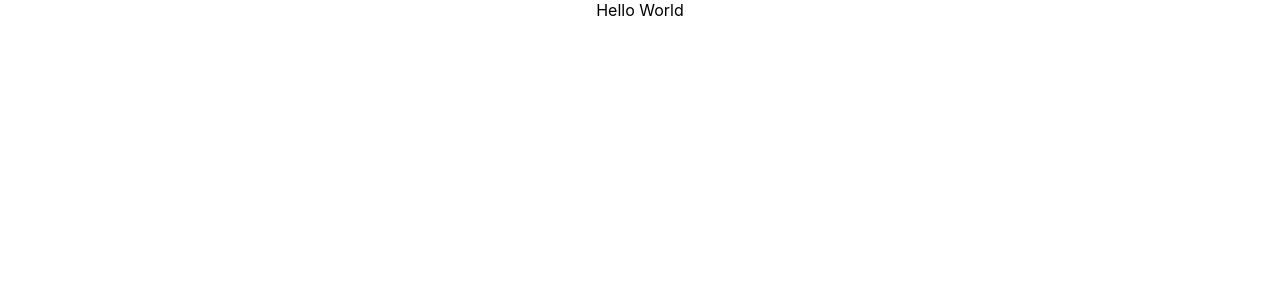
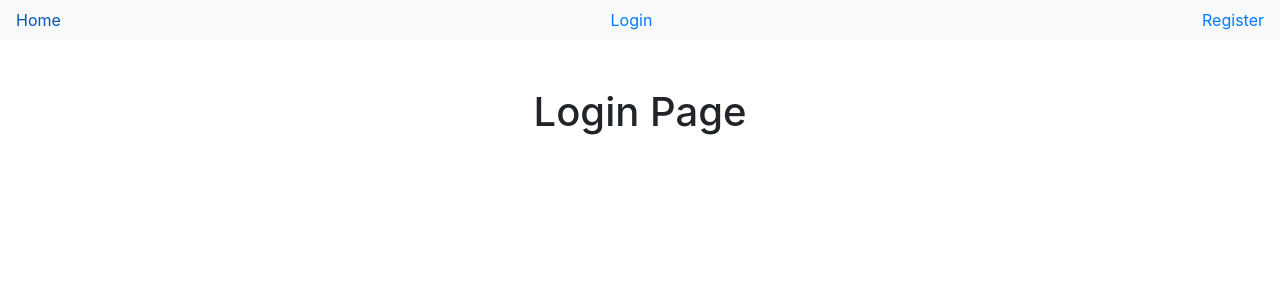
Before and after one commit to a-velesov/booking-mern, a React (Create React App) app in the folder client/: page /login in a window 1280 px wide. Shown: the top 300 px of the page. Built offline with nearby package versions, Linux system fonts and the light colour scheme.

Commit message:
base setting; implement base routing & navigation

```diff
--- a/client/package.json
+++ b/client/package.json
@@ -8,6 +8,7 @@
     "@testing-library/user-event": "^12.8.3",
     "react": "^17.0.2",
     "react-dom": "^17.0.2",
+    "react-router-dom": "^5.2.0",
     "react-scripts": "4.0.3",
     "web-vitals": "^1.1.2"
   },
--- a/client/public/index.html
+++ b/client/public/index.html
@@ -9,7 +9,7 @@
       name="description"
       content="Web site created using create-react-app"
     />
-    <link rel="apple-touch-icon" href="%PUBLIC_URL%/logo192.png" />
+    <link rel="stylesheet" href="https://cdn.jsdelivr.net/npm/bootstrap@4.6.0/dist/css/bootstrap.min.css" integrity="sha384-B0vP5xmATw1+K9KRQjQERJvTumQW0nPEzvF6L/Z6nronJ3oUOFUFpCjEUQouq2+l" crossorigin="anonymous">    <link rel="apple-touch-icon" href="%PUBLIC_URL%/logo192.png" />
     <!--
       manifest.json provides metadata used when your web app is installed on a
       user's mobile device or desktop. See https://developers.google.com/web/fundamentals/web-app-manifest/
--- a/client/src/App.js
+++ b/client/src/App.js
@@ -1,10 +1,19 @@
-import './App.css';
+import Home from './booking/Home';
+import Login from './auth/Login';
+import Register from './auth/Register';
+import { BrowserRouter, Switch, Route } from 'react-router-dom';
+import TopNav from './components/TopNav';
 
 function App() {
   return (
-    <div className="App">
-      Hello World
-    </div>
+    <BrowserRouter>
+      <TopNav />
+      <Switch>
+        <Route exact path="/" component={ Home } />
+        <Route exact path="/login" component={ Login } />
+        <Route exact path="/register" component={ Register } />
+      </Switch>
+    </BrowserRouter>
   );
 }
 
--- /dev/null
+++ b/client/src/auth/Login.js
@@ -0,0 +1,9 @@
+const Login = () => {
+  return (
+    <div className="container-fluid h1 p-5 text-center">
+      Login Page
+    </div>
+  )
+}
+
+export default Login;
--- /dev/null
+++ b/client/src/auth/Register.js
@@ -0,0 +1,9 @@
+const Register = () => {
+  return (
+    <div className="container-fluid h1 p-5 text-center">
+      Register Page
+    </div>
+  )
+}
+
+export default Register;
--- /dev/null
+++ b/client/src/booking/Home.js
@@ -0,0 +1,9 @@
+const Home = () => {
+  return (
+    <div className="container-fluid h1 p-5 text-center">
+      Home Page
+    </div>
+  )
+}
+
+export default Home;
--- /dev/null
+++ b/client/src/components/TopNav.js
@@ -0,0 +1,17 @@
+import { Link } from 'react-router-dom';
+
+const TopNav = () => (
+    <div className="nav bg-light d-flex justify-content-between">
+      <Link className="nav-link" to="/">
+        Home
+      </Link>
+      <Link className="nav-link" to="/login">
+        Login
+      </Link>
+      <Link className="nav-link" to="/register">
+        Register
+      </Link>
+    </div>
+  )
+
+export default TopNav;
```
Also changed, not shown: 2 other files (tests, documents, lock files or other folders).
